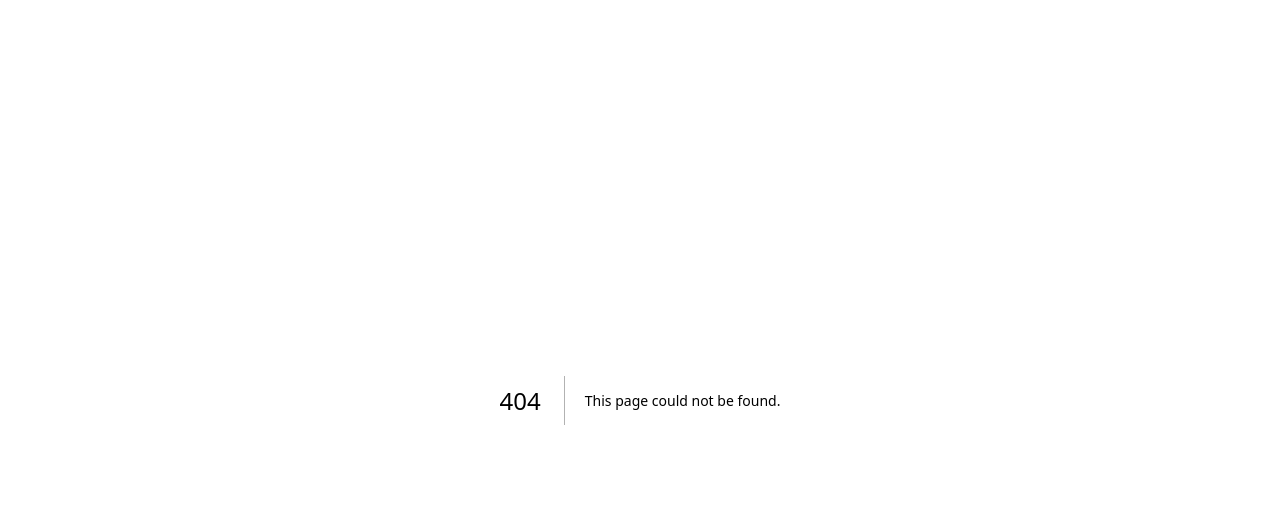
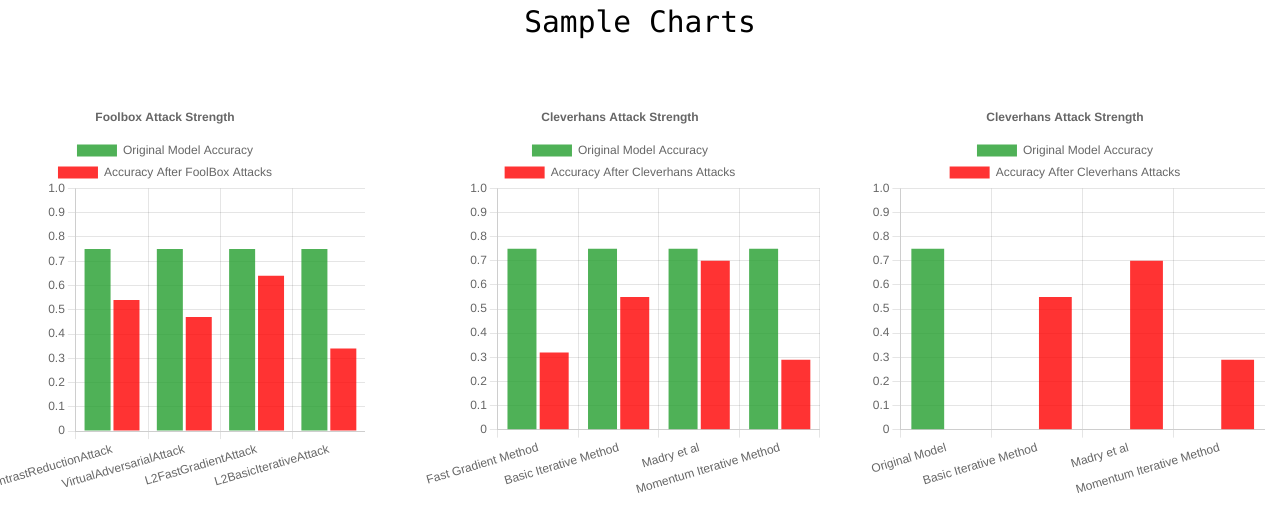
Before and after one commit to ncheungg/DEEP-LEARNING-SECURITY-TOOLS-REPOSITORY, a Next.js app: page /charts in a window 1280 px wide. Before the commit this address had no page. Shown: the top 532 px of the page. Built offline with nearby package versions, Linux system fonts and the light colour scheme.

Commit message:
Added Dummy Data Graphs

```diff
--- /dev/null
+++ b/src/pages/charts/index.tsx
@@ -0,0 +1,211 @@
+import Head from "next/head";
+import Image from "next/image";
+import { Inter } from "@next/font/google";
+import styles from "@/styles/Home.module.css";
+// import "chartjs-plugin-datalabels";
+import {
+  Chart as ChartJS,
+  CategoryScale,
+  LinearScale,
+  BarElement,
+  Title,
+  Tooltip,
+  Legend,
+} from "chart.js";
+import { Bar } from "react-chartjs-2";
+import faker from "faker";
+
+import React, { useState, useEffect, use } from "react";
+
+ChartJS.register(
+  CategoryScale,
+  LinearScale,
+  BarElement,
+  Title,
+  Tooltip,
+  Legend
+);
+
+const inter = Inter({ subsets: ["latin"] });
+
+const data = {
+  labels: [
+    "L2ContrastReductionAttack",
+    "VirtualAdversarialAttack",
+    "L2FastGradientAttack",
+    "L2BasicIterativeAttack",
+  ],
+  datasets: [
+    {
+      label: "Original Model Accuracy",
+      fillColor: "green",
+      data: [0.75, 0.75, 0.75, 0.75],
+      borderColor: "rgb(0, 255, 0)",
+      backgroundColor: "rgba(35, 158, 45, 0.8)",
+    },
+    {
+      label: "Accuracy After FoolBox Attacks",
+      fillColor: "red",
+      data: [0.54, 0.47, 0.64, 0.34],
+      borderColor: "rgb(53, 162, 235)",
+      backgroundColor: "rgba(255, 0, 0, 0.8)",
+    },
+  ],
+};
+
+const options = {
+  osition: "right",
+  responsive: true,
+  maintainAspectRatio: false,
+  plugins: {
+    legend: {
+      position: "top",
+    },
+    title: {
+      display: true,
+      text: "Foolbox Attack Strength",
+    },
+  },
+  scales: {
+    y: {
+      min: 0,
+      max: 1,
+    },
+  },
+};
+
+const data2 = {
+  labels: [
+    "Fast Gradient Method",
+    "Basic Iterative Method",
+    "Madry et al",
+    "Momentum Iterative Method",
+  ],
+  datasets: [
+    {
+      label: "Original Model Accuracy",
+      data: [0.75, 0.75, 0.75, 0.75],
+      borderColor: "rgb(0, 255, 0)",
+      backgroundColor: "rgba(35, 158, 45, 0.8)",
+    },
+    {
+      label: "Accuracy After Cleverhans Attacks",
+      fillColor: "red",
+      data: [0.32, 0.55, 0.7, 0.29],
+      borderColor: "rgb(53, 162, 235)",
+      backgroundColor: "rgba(255, 0, 0, 0.8)",
+    },
+  ],
+};
+
+const options2 = {
+  osition: "right",
+  responsive: true,
+  maintainAspectRatio: false,
+  plugins: {
+    legend: {
+      position: "top",
+    },
+    title: {
+      display: true,
+      //position: "center",
+      text: "Cleverhans Attack Strength",
+    },
+  },
+  scales: {
+    y: {
+      min: 0,
+      max: 1,
+    },
+  },
+};
+
+const data3 = {
+  labels: [
+    "Original Model",
+    "Basic Iterative Method",
+    "Madry et al",
+    "Momentum Iterative Method",
+  ],
+  datasets: [
+    {
+      label: "Original Model Accuracy",
+      data: [0.75],
+      borderColor: "rgb(0, 255, 0)",
+      backgroundColor: "rgba(35, 158, 45, 0.8)",
+    },
+    {
+      label: "Accuracy After Cleverhans Attacks",
+      fillColor: "red",
+      data: [0, 0.55, 0.7, 0.29],
+      borderColor: "rgb(53, 162, 235)",
+      backgroundColor: "rgba(255, 0, 0, 0.8)",
+    },
+  ],
+};
+
+const options3 = {
+  osition: "right",
+  responsive: true,
+  maintainAspectRatio: false,
+  plugins: {
+    legend: {
+      position: "top",
+    },
+    title: {
+      display: true,
+      //position: "center",
+      text: "Cleverhans Attack Strength",
+    },
+  },
+  scales: {
+    y: {
+      min: 0,
+      max: 1,
+    },
+  },
+};
+
+export default function Home() {
+  return (
+    <>
+      <Head>
+        <title>Create Next App</title>
+        <meta name="description" content="Generated by create next app" />
+        <meta name="viewport" content="width=device-width, initial-scale=1" />
+        <link rel="icon" href="/favicon.ico" />
+      </Head>
+      <main className={styles.main}>
+        <div className={styles.description}>Sample Charts</div>
+        <div className={styles.Chart}>
+          <Bar
+            data={data}
+            options={options}
+            position="left"
+            height="300px"
+            width="300px"
+          />
+        </div>
+        <div className={styles.Chart2}>
+          <Bar
+            data={data2}
+            options={options2}
+            position="left"
+            height="300px"
+            width="300px"
+          />
+        </div>
+        <div className={styles.Chart3}>
+          <Bar
+            data={data3}
+            options={options3}
+            position="left"
+            height="300px"
+            width="300px"
+          />
+        </div>
+        <div className={styles.grid}></div>
+      </main>
+    </>
+  );
+}
--- a/src/styles/Home.module.css
+++ b/src/styles/Home.module.css
@@ -1,4 +1,5 @@
 .main {
+  background-color: white;
   display: flex;
   flex-direction: column;
   justify-content: space-between;
@@ -6,16 +7,56 @@
   padding: 6rem;
   min-height: 100vh;
 }
+.Chart {
+  position: absolute;
+  top: 100px;
+  right: 75%; /*Positions 50% from right (right edge will be at center) */
+  margin-right: -45px;
+  align-items: inherit;
+  height: 400px;
+  width: 400px;
+  max-width: var(--max-width);
+  /* width: 100%; */
+  /* background-color: powderblue; */
+}
 
+.Chart2 {
+  position: absolute;
+  top: 100px;
+  right: 75%; /*Positions 50% from right (right edge will be at center) */
+  margin-right: -500px;
+  align-items: inherit;
+  height: 400px;
+  width: 400px;
+  max-width: var(--max-width);
+  /* width: 100%; */
+  /* background-color: powderblue; */
+}
+
+.Chart3 {
+  position: absolute;
+  top: 100px;
+  right: 75%; /*Positions 50% from right (right edge will be at center) */
+  margin-right: -945px;
+  align-items: inherit;
+  height: 400px;
+  width: 400px;
+  max-width: var(--max-width);
+  /* width: 100%; */
+  /* background-color: powderblue; */
+}
 .description {
   display: inherit;
-  justify-content: inherit;
+  position: absolute;
+  top: 5px;
+  justify-content: center;
   align-items: inherit;
-  font-size: 0.85rem;
+  font-size: 1.85rem;
   max-width: var(--max-width);
   width: 100%;
   z-index: 2;
   font-family: var(--font-mono);
+  color: black;
 }
 
 .description a {
@@ -97,7 +138,7 @@
 
 .center::before,
 .center::after {
-  content: '';
+  content: "";
   left: 50%;
   position: absolute;
   filter: blur(45px);
@@ -125,7 +166,7 @@
 
 .thirteen::before,
 .thirteen::after {
-  content: '';
+  content: "";
   position: absolute;
   z-index: -1;
 }
```
Also changed, not shown: package.json (+7 -0 lines), src/pages/index.tsx (+8 -8 lines), 1 other file (tests, documents, lock files or other folders).
